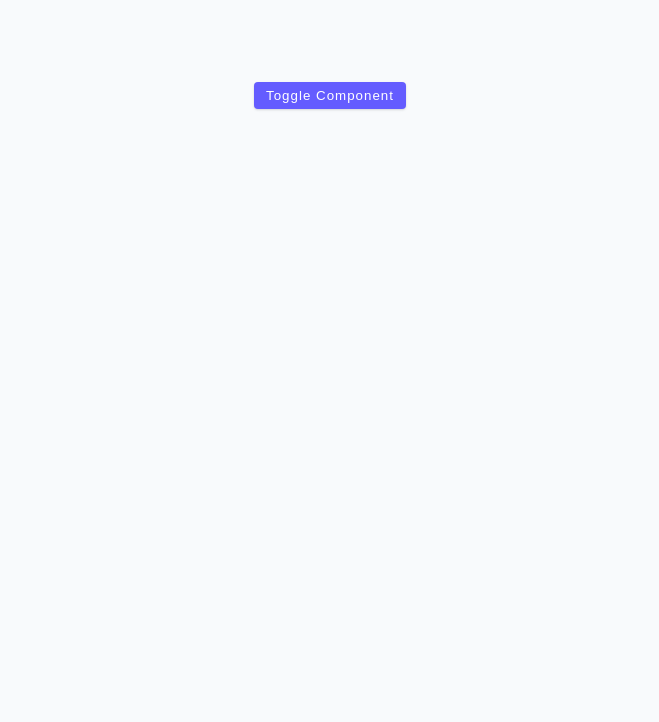
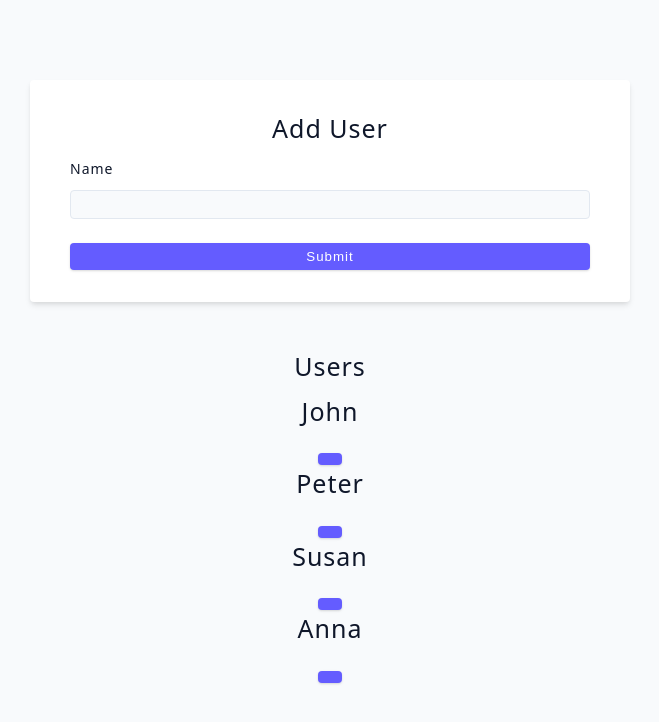
Before and after one commit to thornicek/React-Hooks-Advanced-Topics, a React (Vite) app: page / in a window 1280 px wide. Shown: the top 722 px of the page, without its empty margins (310-969 px from the left). Built offline with nearby package versions, Linux system fonts and the light colour scheme.

Commit message:
Section 6, lesson 127 finished

```diff
--- a/src/App.jsx
+++ b/src/App.jsx
@@ -1,4 +1,4 @@
-import Starter from './tutorial/02-useEffect/starter/05-cleanup-function.jsx'
+import Starter from './tutorial/06-forms/starter/02-user-challenge'
 
 function App() {
   return (
--- a/src/tutorial/06-forms/starter/02-user-challenge.jsx
+++ b/src/tutorial/06-forms/starter/02-user-challenge.jsx
@@ -1,20 +1,50 @@
+import { useState } from 'react';
+import {data} from '../../../data'
+
 const UserChallenge = () => {
+  const [name, setName] = useState('')
+  const [user, setUsers] = useState(data)
+
+  const handleSubmit = (e) => {
+    e.preventDefault();
+    if(!name)return;
+    const fakeId = Date.now()
+    const newUser = {id:fakeId, name:name}
+    const updatedUsers = [...user, newUser]
+    setUsers(updatedUsers)
+
+    setName=''
+  }
+
+  const removeUser = (id) =>{
+      const updatedUsers = user.filter((person)=>person.id !== id)
+      setUsers(updatedUsers)
+  }
+
   return (
     <div>
-      <form className='form'>
+      <form className='form' onSubmit={handleSubmit}>
         <h4>Add User</h4>
         <div className='form-row'>
           <label htmlFor='name' className='form-label'>
             name
           </label>
-          <input type='text' className='form-input' id='name' />
+          <input type='text' className='form-input'
+           id='name' value={name} onChange={(e)=> setName(e.target.value)} />
         </div>
 
-        <button type='submit' className='btn btn-block'>
+        <button type='submit' className='btn btn-block' onSubmit={handleSubmit}>
           submit
         </button>
       </form>
       {/* render users below */}
+      <h4>users</h4>
+      {user.map((user)=>{
+        return <div key={user.id}>
+          <h4>{user.name}</h4>
+          <button onClick={() => removeUser(user.id)} className='btn'></button>
+        </div>
+      })}
     </div>
   );
 };
```
Also changed, not shown: src/tutorial/05-leverage-javascript/starter/List.jsx (added, +13 -0 lines), src/tutorial/05-leverage-javascript/starter/Person.jsx (added, +14 -0 lines), src/tutorial/06-forms/starter/01-controlled-inputs.jsx (+43 -1 lines).
